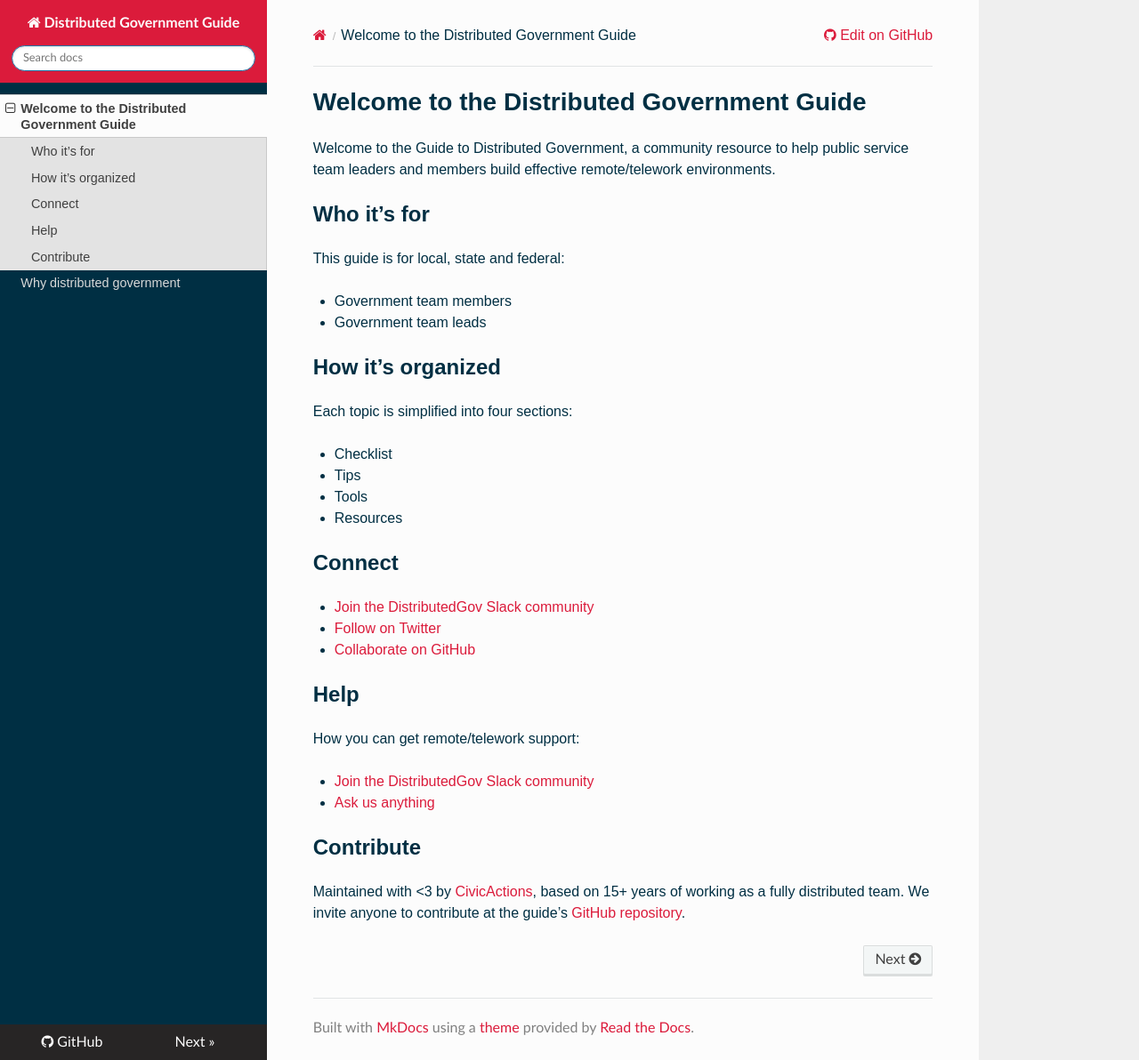
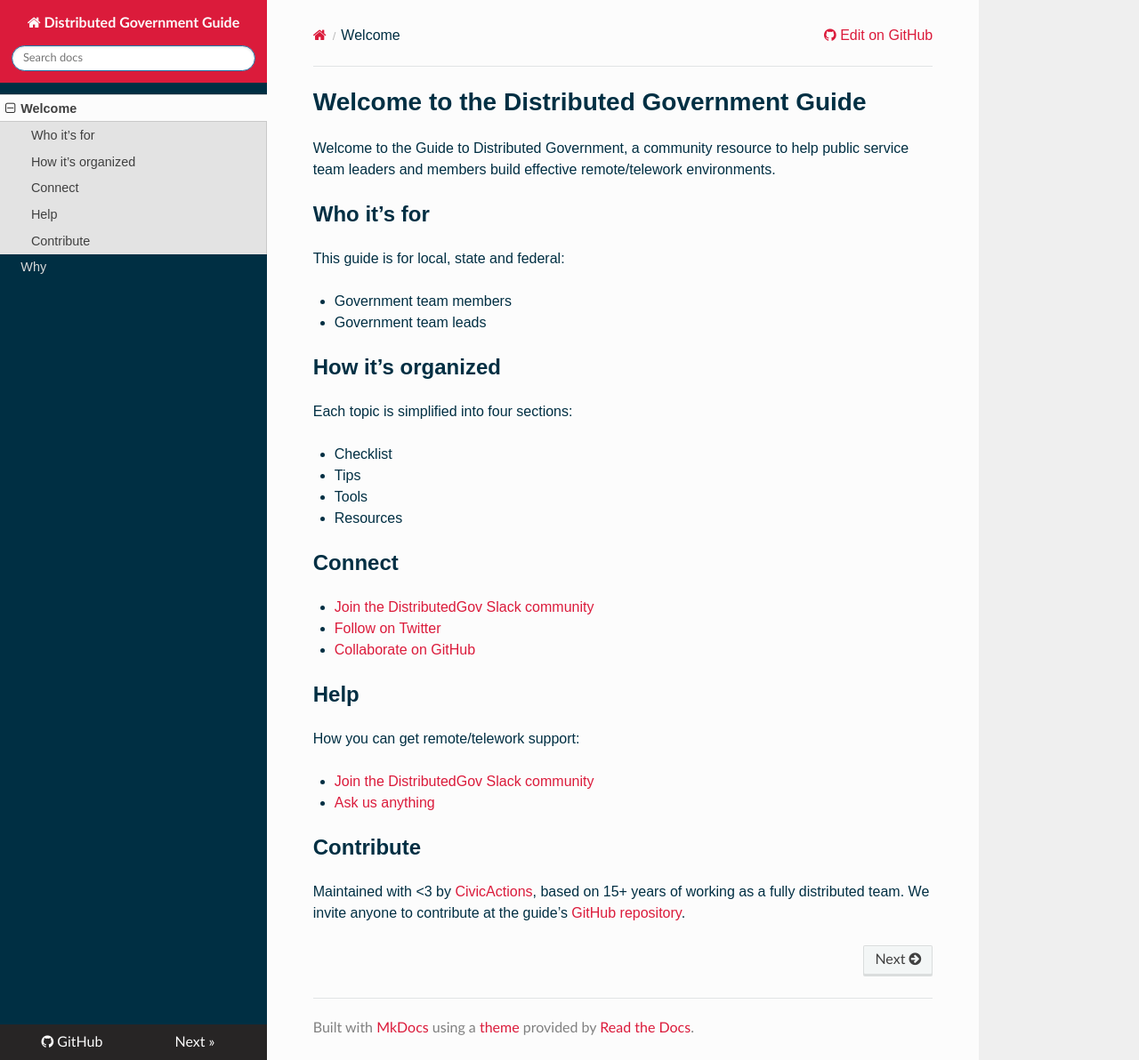
Before and after one commit to distributedgov/guide, an MkDocs documentation site: the page built from docs/README.md, in a window 1280 px wide and 1192 px high. Shown: the whole window at 89% size. Built offline with MkDocs 1.6.1, drawn with Linux system fonts in a browser that asks for light colours; nearby versions of some CDN libraries; old or Windows-style settings are respelled for this version of MkDocs; part of the change alters nothing that is shown.

```diff
--- a/mkdocs.yml
+++ b/mkdocs.yml
@@ -7,3 +7,7 @@ plugins:
     - search
 extra_css:
     - css/extra.css
+
+pages:
+    - Welcome: README.md
+    - Why: why.md
```
